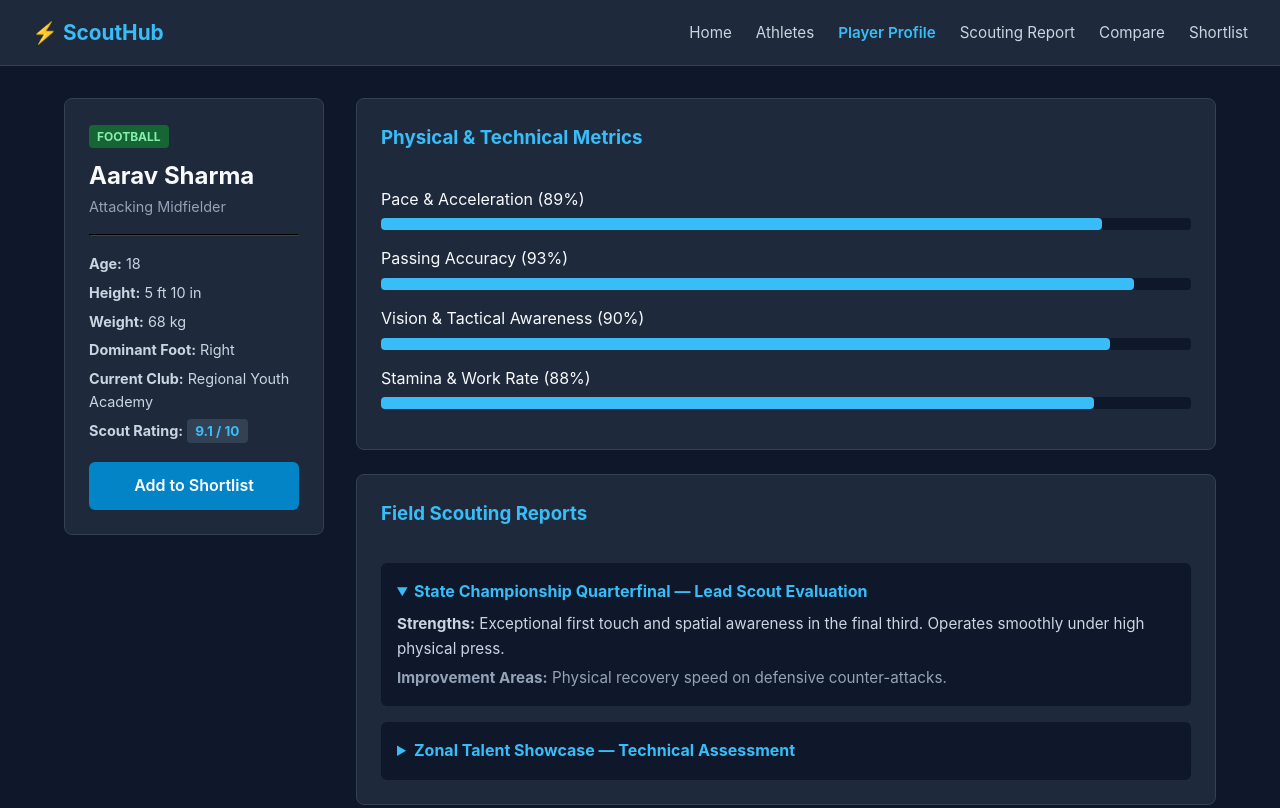
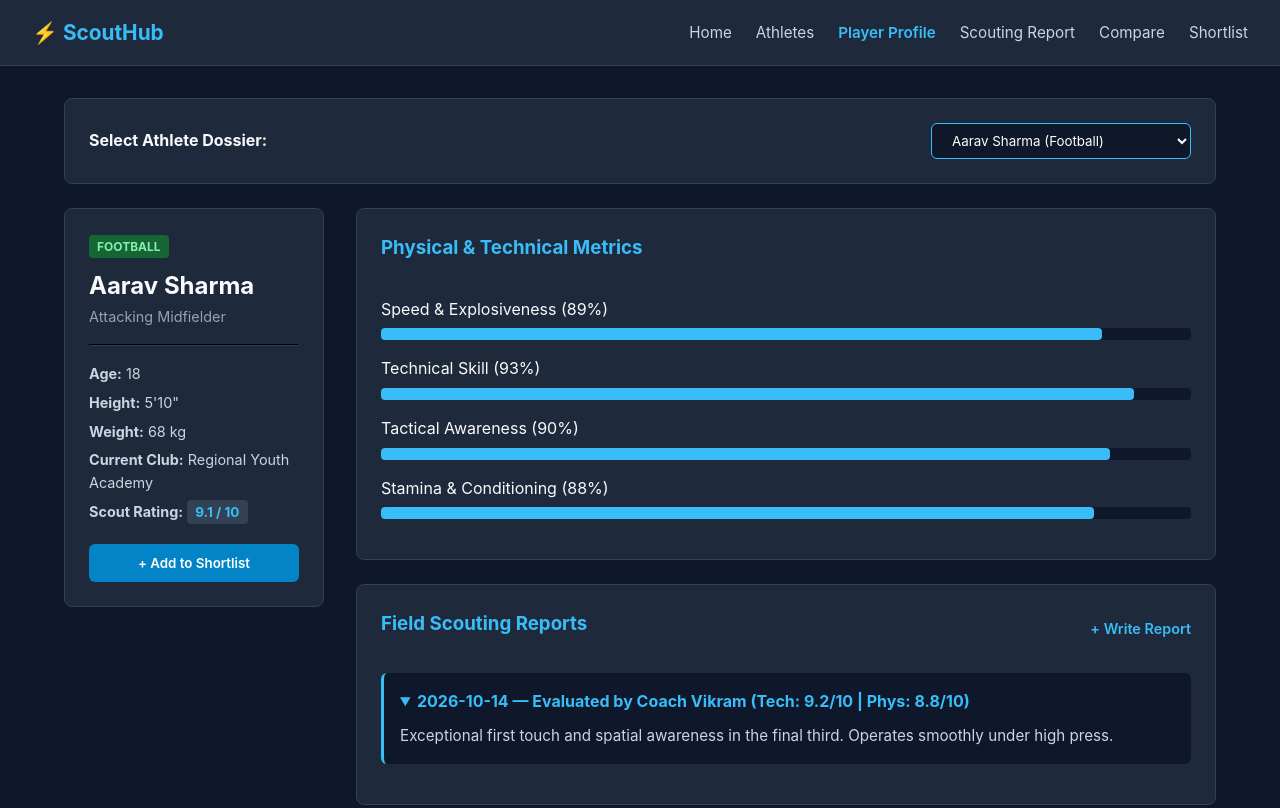
Before and after one commit to nitin9468/sports-scouting-platform, a plain HTML site: page profile.html in a window 1280 px wide. Shown: the top 808 px of the page. Drawn offline with Linux system fonts and the light colour scheme.

Commit message:
Update dynamic player profile page

```diff
--- a/profile.html
+++ b/profile.html
@@ -3,7 +3,7 @@
 <head>
   <meta charset="UTF-8">
   <meta name="viewport" content="width=device-width, initial-scale=1.0">
-  <title>Athlete Profile - Aarav Sharma</title>
+  <title>Athlete Profile - ScoutHub</title>
   <link rel="stylesheet" href="css/style.css">
 </head>
 <body>
@@ -23,22 +23,29 @@
   </header>
 
   <main class="container">
+    <!-- Switch Between Any Athlete -->
+    <div class="feature-box" style="margin-bottom: 1.5rem; display: flex; justify-content: space-between; align-items: center; flex-wrap: wrap; gap: 1rem;">
+      <div>
+        <strong>Select Athlete Dossier:</strong>
+      </div>
+      <select id="profile-switcher" style="padding: 0.5rem 1rem; background: #0f172a; color: #fff; border: 1px solid #38bdf8; border-radius: 6px; min-width: 260px;"></select>
+    </div>
+
     <div class="directory-layout">
       <!-- Athlete Bio Sidebar -->
       <aside class="filter-panel">
-        <span class="sport-badge football">Football</span>
-        <h2 style="margin-top: 0.5rem;">Aarav Sharma</h2>
-        <p class="position">Attacking Midfielder</p>
+        <span class="sport-badge football" id="prof-sport">Football</span>
+        <h2 style="margin-top: 0.5rem;" id="prof-name">Aarav Sharma</h2>
+        <p class="position" id="prof-pos">Attacking Midfielder</p>
         <hr style="border-color: #334155; margin-bottom: 1rem;">
         <ul class="card-stats">
-          <li><strong>Age:</strong> 18</li>
-          <li><strong>Height:</strong> 5 ft 10 in</li>
-          <li><strong>Weight:</strong> 68 kg</li>
-          <li><strong>Dominant Foot:</strong> Right</li>
-          <li><strong>Current Club:</strong> Regional Youth Academy</li>
-          <li><strong>Scout Rating:</strong> <span class="rating-badge">9.1 / 10</span></li>
+          <li><strong>Age:</strong> <span id="prof-age">18</span></li>
+          <li><strong>Height:</strong> <span id="prof-height">5'10"</span></li>
+          <li><strong>Weight:</strong> <span id="prof-weight">68 kg</span></li>
+          <li><strong>Current Club:</strong> <span id="prof-club">Regional Youth Academy</span></li>
+          <li><strong>Scout Rating:</strong> <span class="rating-badge" id="prof-rating">9.1 / 10</span></li>
         </ul>
-        <a href="shortlist.html" class="cta-btn full-width" style="display: block; text-decoration: none;">Add to Shortlist</a>
+        <button type="button" id="prof-shortlist-btn" class="cta-btn full-width">+ Add to Shortlist</button>
       </aside>
 
       <!-- Athlete Metrics & Scouting History -->
@@ -46,42 +53,35 @@
         <article class="feature-box" style="margin-bottom: 1.5rem;">
           <h3>Physical & Technical Metrics</h3>
           <br>
-          <label>Pace & Acceleration (89%)</label>
+          <label id="bar-speed-lbl">Speed & Explosiveness (89%)</label>
           <div style="background:#0f172a; border-radius:4px; height:12px; margin: 6px 0 16px 0;">
-            <div style="background:#38bdf8; width:89%; height:100%; border-radius:4px;"></div>
+            <div id="bar-speed" style="background:#38bdf8; width:89%; height:100%; border-radius:4px; transition: width 0.3s;"></div>
           </div>
 
-          <label>Passing Accuracy (93%)</label>
+          <label id="bar-skill-lbl">Technical Skill (93%)</label>
           <div style="background:#0f172a; border-radius:4px; height:12px; margin: 6px 0 16px 0;">
-            <div style="background:#38bdf8; width:93%; height:100%; border-radius:4px;"></div>
+            <div id="bar-skill" style="background:#38bdf8; width:93%; height:100%; border-radius:4px; transition: width 0.3s;"></div>
           </div>
 
-          <label>Vision & Tactical Awareness (90%)</label>
+          <label id="bar-tactical-lbl">Tactical Awareness (90%)</label>
           <div style="background:#0f172a; border-radius:4px; height:12px; margin: 6px 0 16px 0;">
-            <div style="background:#38bdf8; width:90%; height:100%; border-radius:4px;"></div>
+            <div id="bar-tactical" style="background:#38bdf8; width:90%; height:100%; border-radius:4px; transition: width 0.3s;"></div>
           </div>
 
-          <label>Stamina & Work Rate (88%)</label>
+          <label id="bar-stamina-lbl">Stamina & Conditioning (88%)</label>
           <div style="background:#0f172a; border-radius:4px; height:12px; margin: 6px 0 16px 0;">
-            <div style="background:#38bdf8; width:88%; height:100%; border-radius:4px;"></div>
+            <div id="bar-stamina" style="background:#38bdf8; width:88%; height:100%; border-radius:4px; transition: width 0.3s;"></div>
           </div>
         </article>
 
-        <!-- Past Scouting Reports -->
+        <!-- Dynamic Scouting Reports -->
         <article class="feature-box">
-          <h3>Field Scouting Reports</h3>
+          <div style="display: flex; justify-content: space-between; align-items: center;">
+            <h3>Field Scouting Reports</h3>
+            <a href="report.html" class="card-link">+ Write Report</a>
+          </div>
           <br>
-          <details open style="margin-bottom: 1rem; background: #0f172a; padding: 1rem; border-radius: 6px;">
-            <summary style="cursor: pointer; font-weight: bold; color: #38bdf8;">State Championship Quarterfinal — Lead Scout Evaluation</summary>
-            <p style="margin-top: 0.5rem; color: #cbd5e1;"><strong>Strengths:</strong> Exceptional first touch and spatial awareness in the final third. Operates smoothly under high physical press.</p>
-            <p style="margin-top: 0.3rem; color: #94a3b8;"><strong>Improvement Areas:</strong> Physical recovery speed on defensive counter-attacks.</p>
-          </details>
-
-          <details style="background: #0f172a; padding: 1rem; border-radius: 6px;">
-            <summary style="cursor: pointer; font-weight: bold; color: #38bdf8;">Zonal Talent Showcase — Technical Assessment</summary>
-            <p style="margin-top: 0.5rem; color: #cbd5e1;"><strong>Strengths:</strong> Precise set-piece delivery and quick decision-making under defensive transitions.</p>
-            <p style="margin-top: 0.3rem; color: #94a3b8;"><strong>Improvement Areas:</strong> Aerial duel winning percentage.</p>
-          </details>
+          <div id="prof-reports-list"></div>
         </article>
       </section>
     </div>
@@ -91,5 +91,6 @@
     <p>Project Assignment: Sports Talent Scouting Platform | Developed by Team &lt;!DOCTYPE Trio&gt;</p>
   </footer>
 
+  <script src="js/app.js"></script>
 </body>
 </html>
```
